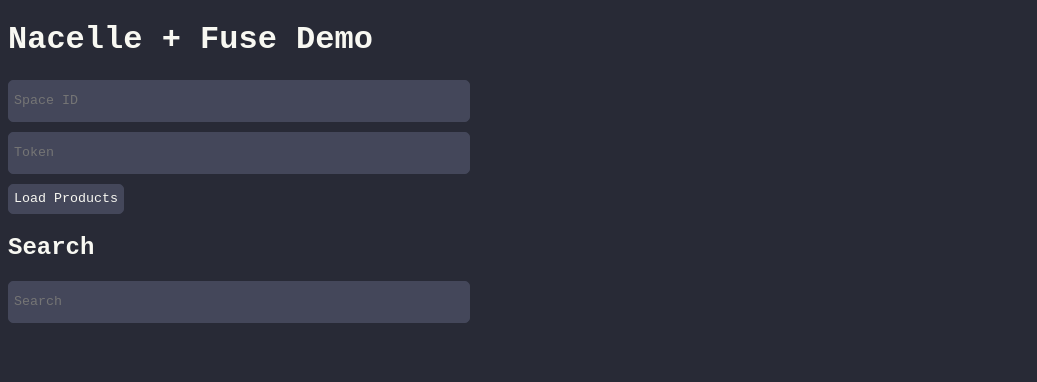
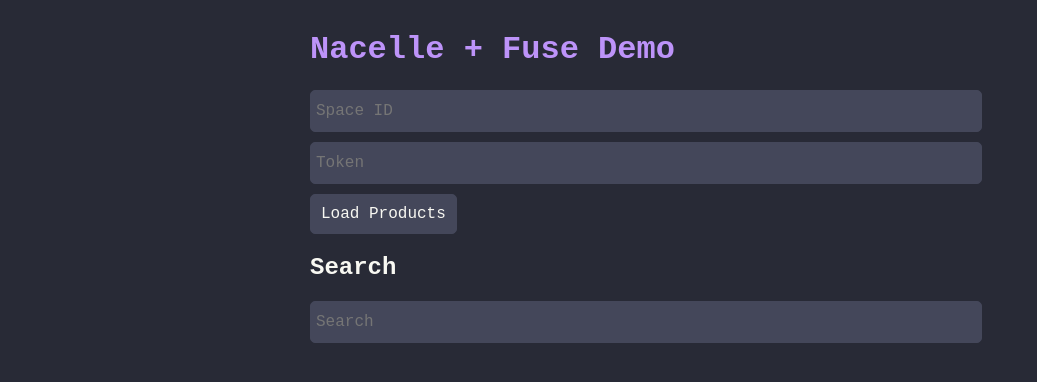
Before and after one commit to ngafar/nacelle-fuse-demo, a React (Vite) app: page / in a window 1280 px wide. Shown: the top 382 px of the page, without its empty margins (0-1037 px from the left). Built offline with nearby package versions, Linux system fonts and the light colour scheme.

Commit message:
Centered page body

```diff
--- a/src/App.jsx
+++ b/src/App.jsx
@@ -31,7 +31,7 @@
 
   return (
     <>
-      <h1>Nacelle + Fuse Demo</h1>
+      <h1 style={{ color: "#bd93f9" }}>Nacelle + Fuse Demo</h1>
 
       <input
         type="text"
@@ -67,14 +67,16 @@
         placeholder="Search"
         onChange={(e) => searchForProducts(e.target.value)}
       />
-      {searchResults.length > 0 && <p>{searchResults.length} results found</p>}
+      {searchResults.length > 0 && (
+        <p style={{ color: "#50fa7b" }}>{searchResults.length} results found</p>
+      )}
 
       {searchResults.map((product) => (
         <div key={product.id}>
-          <h3>{product.content.title}</h3>
           {product.content.featuredMedia !== null && (
             <img src={product.content.featuredMedia.thumbnailSrc} />
           )}
+          <h3>{product.content.title}</h3>
         </div>
       ))}
 
--- a/src/assets/style.css
+++ b/src/assets/style.css
@@ -2,12 +2,19 @@
   background-color: #282a36;
   color: #f8f8f2;
   font-family: "Courier New", Courier, monospace;
+  font-size: 16px;
+  box-sizing: border-box;
+  margin: 0 auto;
+  width: 680px;
+  max-width: 100%;
+  min-height: 100vh;
+  padding: 10px;
 }
 
 input {
   background-color: #44475a;
   color: #f8f8f2;
-  width: 450px;
+  width: 100%;
   height: 30px;
   border: 1px solid #44475a;
   border-radius: 5px;
@@ -15,16 +22,17 @@
   margin-bottom: 10px;
   display: block;
   font-family: "Courier New", Courier, monospace;
+  font-size: 16px;
 }
 
 button {
   background-color: #44475a;
   color: #f8f8f2;
-  height: 30px;
   border: 1px solid #44475a;
   border-radius: 5px;
-  padding: 5px;
+  padding: 10px;
   font-family: "Courier New", Courier, monospace;
+  font-size: 16px;
   cursor: pointer;
 }
 
```
